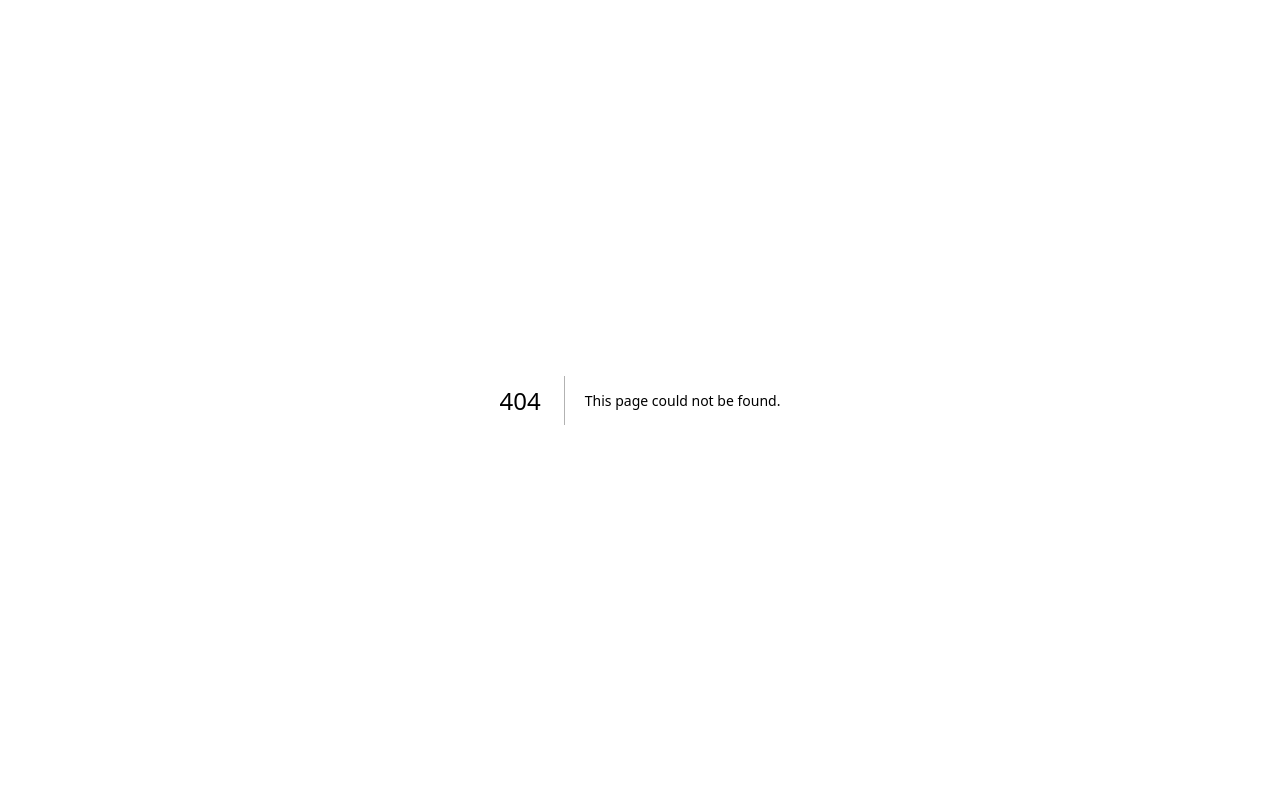
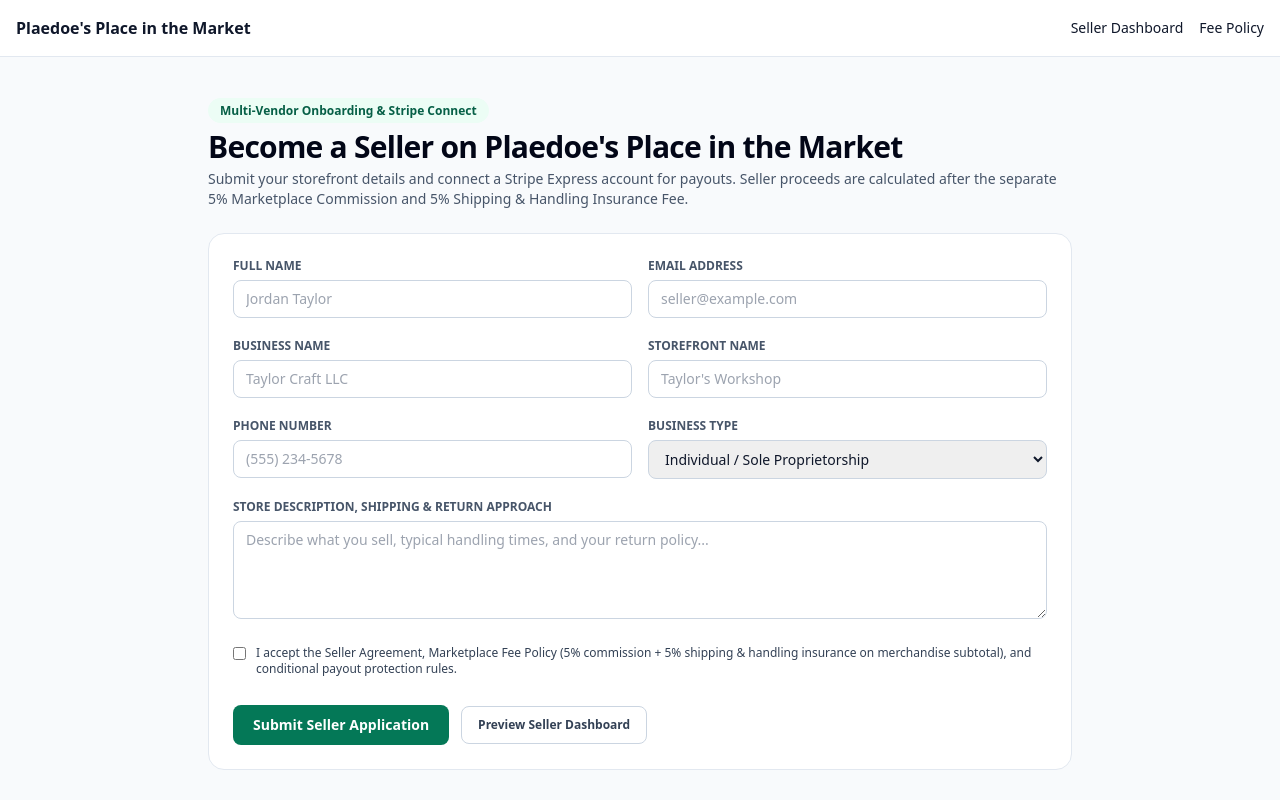
Before and after one commit to creevesunc/Plaedoes-place-in-the-marketplace-, a Next.js app: page /seller/apply in a window 1280 px wide. Before the commit this address had no page. Shown: the top 800 px of the page. Built offline with nearby package versions, Linux system fonts and the light colour scheme.

Commit message:
Create page.tsx

```diff
--- /dev/null
+++ b/src/app/seller/apply/page.tsx
@@ -0,0 +1,165 @@
+import Link from "next/link";
+import { MarketplaceFooter } from "@/components/MarketplaceFooter";
+
+export default function SellerApplyPage() {
+  return (
+    <div className="min-h-screen bg-slate-50 text-slate-900">
+      <header className="border-b border-slate-200 bg-white">
+        <div className="mx-auto flex max-w-7xl items-center justify-between px-4 py-4">
+          <Link href="/" className="text-base font-bold text-slate-900">
+            Plaedoe&apos;s Place in the Market
+          </Link>
+          <div className="flex items-center gap-4 text-sm font-medium">
+            <Link href="/seller/dashboard" className="hover:text-emerald-700">
+              Seller Dashboard
+            </Link>
+            <Link href="/marketplace-fee-policy" className="hover:text-emerald-700">
+              Fee Policy
+            </Link>
+          </div>
+        </div>
+      </header>
+
+      <main className="mx-auto max-w-4xl px-4 py-10 space-y-6">
+        <div>
+          <span className="rounded-full bg-emerald-50 px-3 py-1 text-xs font-semibold text-emerald-800">
+            Multi-Vendor Onboarding &amp; Stripe Connect
+          </span>
+          <h1 className="mt-2 text-3xl font-extrabold tracking-tight text-slate-950">
+            Become a Seller on Plaedoe&apos;s Place in the Market
+          </h1>
+          <p className="mt-1 text-sm text-slate-600">
+            Submit your storefront details and connect a Stripe Express account for payouts.
+            Seller proceeds are calculated after the separate 5% Marketplace Commission and 5%
+            Shipping &amp; Handling Insurance Fee.
+          </p>
+        </div>
+
+        <form className="rounded-2xl border border-slate-200 bg-white p-6 space-y-5">
+          <div className="grid gap-4 sm:grid-cols-2">
+            <div>
+              <label className="block text-xs font-semibold uppercase text-slate-600">
+                Full Name
+              </label>
+              <input
+                type="text"
+                name="fullName"
+                required
+                placeholder="Jordan Taylor"
+                className="mt-1.5 w-full rounded-lg border border-slate-300 px-3 py-2 text-sm"
+              />
+            </div>
+            <div>
+              <label className="block text-xs font-semibold uppercase text-slate-600">
+                Email Address
+              </label>
+              <input
+                type="email"
+                name="email"
+                required
+                placeholder="seller@example.com"
+                className="mt-1.5 w-full rounded-lg border border-slate-300 px-3 py-2 text-sm"
+              />
+            </div>
+          </div>
+
+          <div className="grid gap-4 sm:grid-cols-2">
+            <div>
+              <label className="block text-xs font-semibold uppercase text-slate-600">
+                Business Name
+              </label>
+              <input
+                type="text"
+                name="businessName"
+                required
+                placeholder="Taylor Craft LLC"
+                className="mt-1.5 w-full rounded-lg border border-slate-300 px-3 py-2 text-sm"
+              />
+            </div>
+            <div>
+              <label className="block text-xs font-semibold uppercase text-slate-600">
+                Storefront Name
+              </label>
+              <input
+                type="text"
+                name="storeName"
+                required
+                placeholder="Taylor's Workshop"
+                className="mt-1.5 w-full rounded-lg border border-slate-300 px-3 py-2 text-sm"
+              />
+            </div>
+          </div>
+
+          <div className="grid gap-4 sm:grid-cols-2">
+            <div>
+              <label className="block text-xs font-semibold uppercase text-slate-600">
+                Phone Number
+              </label>
+              <input
+                type="tel"
+                name="phone"
+                required
+                placeholder="(555) 234-5678"
+                className="mt-1.5 w-full rounded-lg border border-slate-300 px-3 py-2 text-sm"
+              />
+            </div>
+            <div>
+              <label className="block text-xs font-semibold uppercase text-slate-600">
+                Business Type
+              </label>
+              <select
+                name="businessType"
+                defaultValue="INDIVIDUAL_SOLE_PROP"
+                className="mt-1.5 w-full rounded-lg border border-slate-300 px-3 py-2 text-sm"
+              >
+                <option value="INDIVIDUAL_SOLE_PROP">Individual / Sole Proprietorship</option>
+                <option value="LLC">LLC</option>
+                <option value="CORPORATION">Corporation</option>
+                <option value="PARTNERSHIP">Partnership</option>
+              </select>
+            </div>
+          </div>
+
+          <div>
+            <label className="block text-xs font-semibold uppercase text-slate-600">
+              Store Description, Shipping &amp; Return Approach
+            </label>
+            <textarea
+              name="storeDescription"
+              rows={4}
+              required
+              placeholder="Describe what you sell, typical handling times, and your return policy..."
+              className="mt-1.5 w-full rounded-lg border border-slate-300 px-3 py-2 text-sm"
+            />
+          </div>
+
+          <label className="flex items-start gap-2.5 text-xs text-slate-700">
+            <input type="checkbox" name="acceptAgreement" required className="mt-0.5" />
+            <span>
+              I accept the Seller Agreement, Marketplace Fee Policy (5% commission + 5%
+              shipping &amp; handling insurance on merchandise subtotal), and conditional payout
+              protection rules.
+            </span>
+          </label>
+
+          <div className="flex flex-wrap items-center gap-3 pt-2">
+            <button
+              type="submit"
+              className="rounded-lg bg-emerald-700 px-5 py-2.5 text-sm font-semibold text-white hover:bg-emerald-800"
+            >
+              Submit Seller Application
+            </button>
+            <Link
+              href="/seller/dashboard"
+              className="rounded-lg border border-slate-300 px-4 py-2.5 text-xs font-semibold text-slate-700 hover:bg-slate-50"
+            >
+              Preview Seller Dashboard
+            </Link>
+          </div>
+        </form>
+      </main>
+
+      <MarketplaceFooter />
+    </div>
+  );
+}
```
